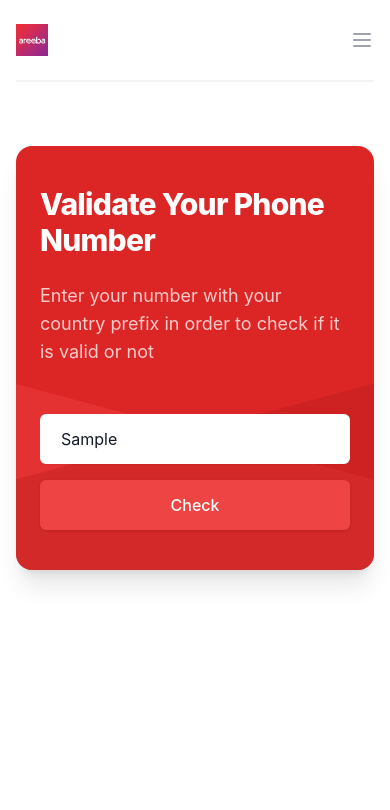
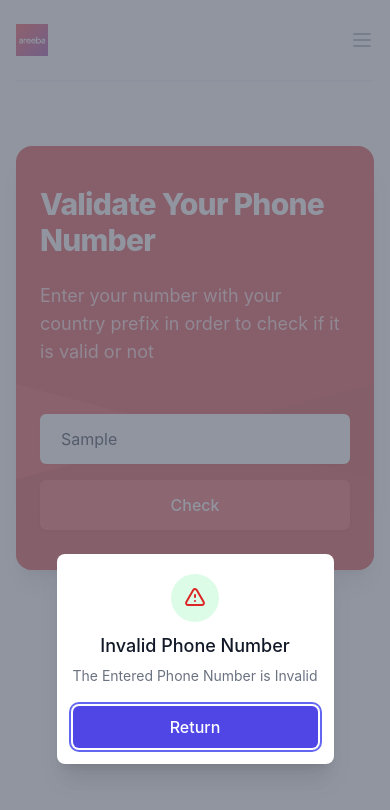
Before and after one commit to developer-sidani/areeba-front-challenge, a Next.js app: page / in a window 390 px wide. Both pictures are taken after typing "Sample" into the empty fields and a click on the button "Check". Shown: the top 810 px of the page. Built offline with nearby package versions, Linux system fonts and the light colour scheme; no server answers.

Commit message:
finalizing phone validation

```diff
--- a/src/components/phone-validator/form.jsx
+++ b/src/components/phone-validator/form.jsx
@@ -4,6 +4,7 @@ import {
 } from 'formik'
 import { PhoneSchema, initialValues } from './formik-handlers'
 import { validatePhone } from '../../api'
+import Modal from './modal'
 
 /**
  * Phone Validator Form Handler Component
@@ -16,17 +17,21 @@ const PhoneValidatorForm = () => {
    * is going to change on submit to show that the request is loading
    */
   const [loading, setLoading] = useState(false)
+  const [open, setOpen] = useState(false)
+  const [data, setData] = useState()
   /**
    * validatePasswordCallback function
    * uses the useCallback function for performance.
    * @param {string} number - The number that needs to be validated
+   * @param {function} callback - Callback function after submit
    * this function will call the api on submit
    */
   const validatePasswordCallback = useCallback(
-    async (number) => {
+    async (number, callback) => {
       try {
         const res = await validatePhone(number)
-        console.log(res)
+        setData(res?.res)
+        callback()
       } catch (err) {
         console.log({ err })
       } finally {
@@ -40,12 +45,18 @@ const PhoneValidatorForm = () => {
     disabled: 'animate-pulse block w-full rounded-md border border-transparent px-5 py-3 bg-gray-400 text-base font-medium text-white shadow sm:px-10',
   }), [])
   return (
+      <>
+           <Modal
+             open={open}
+             setOpen={setOpen}
+             data={data}
+           />
           <Formik
             initialValues={initialValues}
             validationSchema={PhoneSchema}
             onSubmit={({ number }) => {
               setLoading(true)
-          validatePasswordCallback(number)
+              validatePasswordCallback(number, () => setOpen(true))
             }}
           >
               {({
@@ -88,6 +99,7 @@ const PhoneValidatorForm = () => {
                   </Form>
               )}
           </Formik>
+      </>
   )
 }
 
--- a/src/components/phone-validator/modal.jsx
+++ b/src/components/phone-validator/modal.jsx
@@ -1,6 +1,6 @@
 import React, { Fragment } from 'react'
 import { Dialog, Transition } from '@headlessui/react'
-import { CheckIcon } from '@heroicons/react/outline'
+import { CheckIcon, ExclamationIcon } from '@heroicons/react/outline'
 
 const Modal = ({ open, setOpen, data }) => (
         <Transition.Root show={open} as={Fragment}>
@@ -32,17 +32,67 @@ const Modal = ({ open, setOpen, data }) => (
                         <div className="relative inline-block align-bottom bg-white rounded-lg px-4 pt-5 pb-4 text-left overflow-hidden shadow-xl transform transition-all sm:my-8 sm:align-middle sm:max-w-sm sm:w-full sm:p-6">
                             <div>
                                 <div className="mx-auto flex items-center justify-center h-12 w-12 rounded-full bg-green-100">
+                                    {data?.valid ? (
                                         <CheckIcon className="h-6 w-6 text-green-600" aria-hidden="true" />
+                                    ) : (
+                                        <ExclamationIcon className="h-6 w-6 text-red-600" aria-hidden="true" />
+                                    )}
                                 </div>
                                 <div className="mt-3 text-center sm:mt-5">
                                     <Dialog.Title as="h3" className="text-lg leading-6 font-medium text-gray-900">
-                                    Valid Phone Number
+                                        {data?.valid ? 'Valid Phone Number' : 'Invalid Phone Number'}
                                     </Dialog.Title>
+                                    {!data?.valid && (
                                         <div className="mt-2">
                                             <p className="text-sm text-gray-500">
-                                        Lorem ipsum dolor sit amet consectetur adipisicing elit. Consequatur amet labore.
+                                                The Entered Phone Number is Invalid
                                             </p>
                                         </div>
+                                    )}
+                                    {data?.valid && (
+                                        <>
+                                            <div className="mt-2 flex flex-row gap-2">
+                                                <p className="text-sm text-gray-700 font-bold">
+                                                    Country Code:
+                                                </p>
+                                                <p className="text-sm text-gray-500">
+                                                    {data?.country_code}
+                                                </p>
+                                            </div>
+                                            <div className="mt-2 flex flex-row gap-2">
+                                                <p className="text-sm text-gray-700 font-bold">
+                                                    Country Prefix:
+                                                </p>
+                                                <p className="text-sm text-gray-500">
+                                                    {data?.country_prefix}
+                                                </p>
+                                            </div>
+                                            <div className="mt-2 flex flex-row gap-2">
+                                                <p className="text-sm text-gray-700 font-bold">
+                                                    Country Name:
+                                                </p>
+                                                <p className="text-sm text-gray-500">
+                                                    {data?.country_name}
+                                                </p>
+                                            </div>
+                                            <div className="mt-2 flex flex-row gap-2">
+                                                <p className="text-sm text-gray-700 font-bold">
+                                                    Carrier:
+                                                </p>
+                                                <p className="text-sm text-gray-500">
+                                                    {data?.carrier}
+                                                </p>
+                                            </div>
+                                            <div className="mt-2 flex flex-row gap-2">
+                                                <p className="text-sm text-gray-700 font-bold">
+                                                    Line Type:
+                                                </p>
+                                                <p className="text-sm text-gray-500">
+                                                    {data?.line_type}
+                                                </p>
+                                            </div>
+                                        </>
+                                    )}
                                 </div>
                             </div>
                             <div className="mt-5 sm:mt-6">
```
Lines whose indentation alone changed are shown as unchanged.
